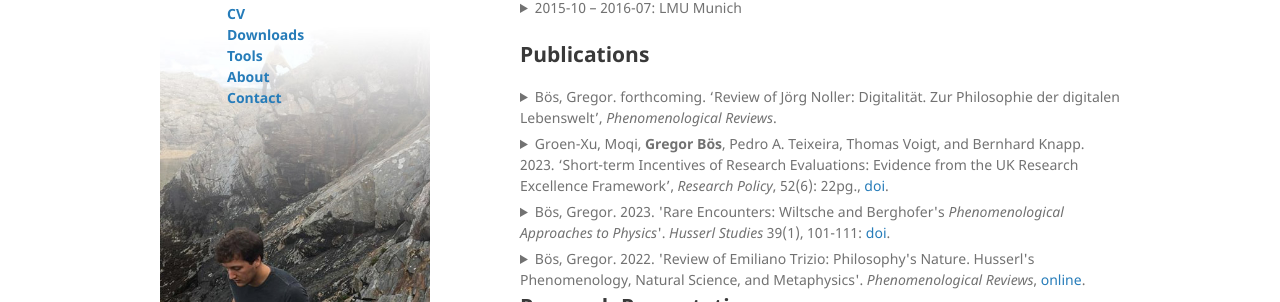
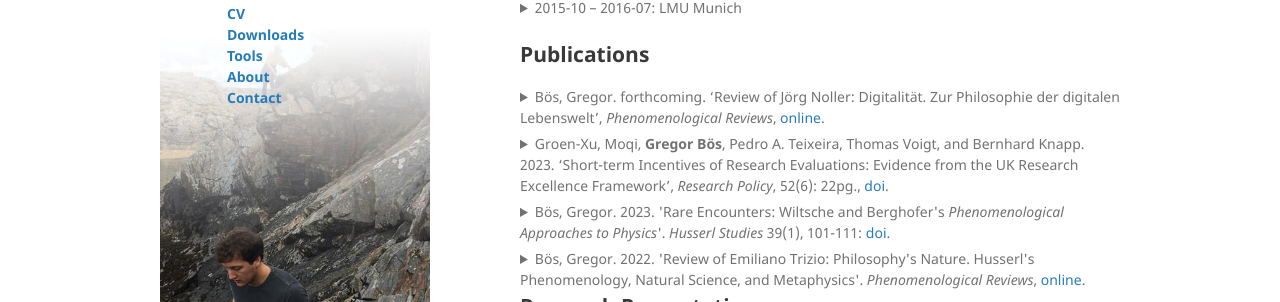
Before and after one commit to gboes/gboes.github.io, a Jekyll site: the page built from cv.md, in a window 1280 px wide and 900 px high, scrolled down 687 px. Shown: the part 152-454 px from the top of the window. Built offline with Jekyll 4.4.1, drawn with Linux system fonts in a browser that asks for light colours; Markdown is read by kramdown in place of the engine named in the settings.

Commit message:
added Noller review links

```diff
--- a/cv.md
+++ b/cv.md
@@ -190,7 +190,7 @@ Tutor and Research Tutor for two seminars on “Edmund Husserl: Logical Investig
 
 <details>
 <summary>
-Bös, Gregor. forthcoming. ‘Review of Jörg Noller: Digitalität. Zur Philosophie der digitalen Lebenswelt’, <i>Phenomenological Reviews</i>.
+Bös, Gregor. forthcoming. ‘Review of Jörg Noller: Digitalität. Zur Philosophie der digitalen Lebenswelt’, <i>Phenomenological Reviews</i>, <a href="https://reviews.ophen.org/2023/05/18/jorg-noller-digitalitat-zur-philosophie-der-digitalen-lebenswelt/">online</a>.
 </summary>
 
 book review, invited by the journal, 2,100 words.
```
Also changed, not shown: dl.md (+1 -0 lines).
